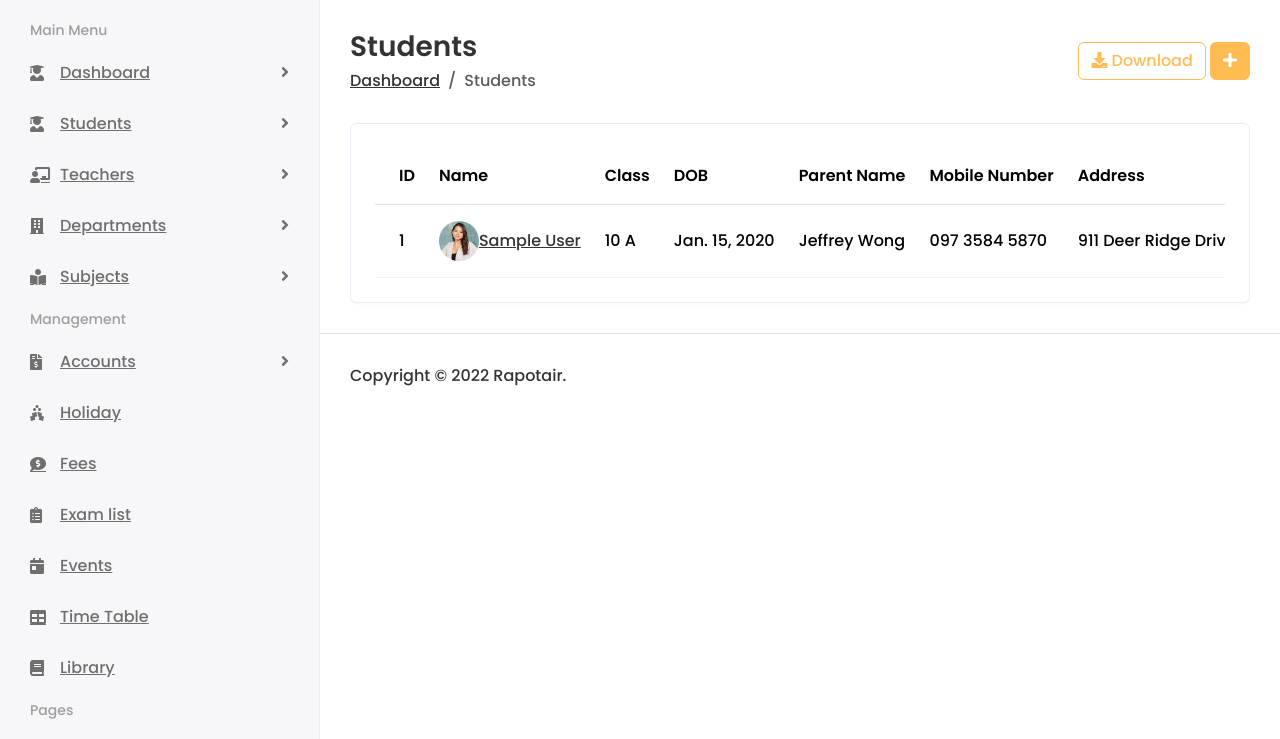
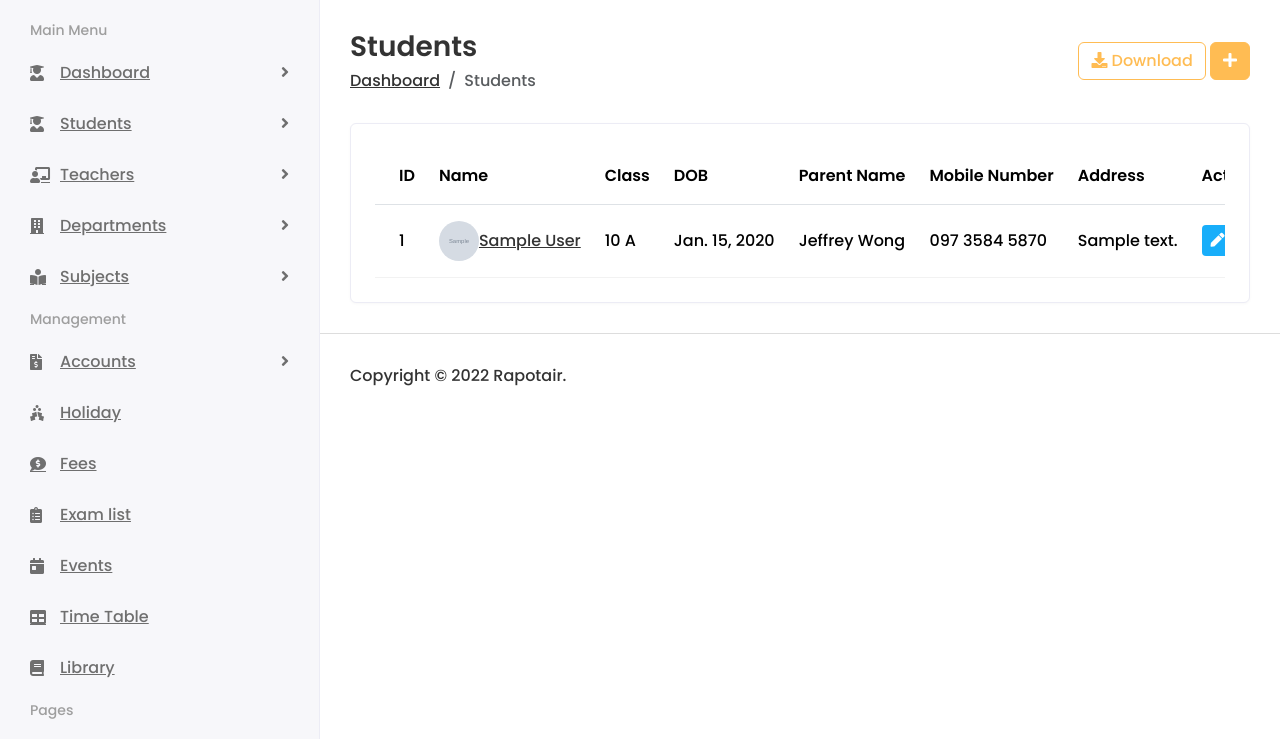
Before and after one commit to QuameOphory/schoolsystem, a Django app: page /students/ in a window 1280 px wide. Shown: the part 60-799 px from the top of the page. Run offline with Django 4.2, Linux system fonts and the light colour scheme; tables that the repository leaves empty hold one stand-in row (values such as "Sample post"); grey boxes marked "Sample" are stand-in pictures; some libraries are stand-ins or nearby versions.

Commit message:
Update students list template

```diff
--- a/templates/students/students_list.html
+++ b/templates/students/students_list.html
@@ -46,7 +46,7 @@
                             <td>{{student.student_id}}</td>
                             <td>
                               <h2 class="table-avatar">
-                                  <a href="student-details.html" class="avatar avatar-sm mr-2"><img class="avatar-img rounded-circle" src="assets/img/profiles/avatar-01.jpg" alt="User Image"></a>
+                                  <a href="student-details.html" class="avatar avatar-sm mr-2"><img class="avatar-img rounded-circle" src="{{ student.photo.url }}" alt="User Image"></a>
                                   <a href="student-details.html">{{student}}</a>
                               </h2>
                             </td>
@@ -54,7 +54,7 @@
                             <td>{{student.birth_date}}</td>
                             <td>Jeffrey Wong</td>
                             <td>097 3584 5870</td>
-                            <td>911 Deer Ridge Drive,USA</td>
+                            <td>{{student.residence_address}}</td>
                             <td class="text-right">
                               <div class="actions">
                                   <a href="edit-student.html" class="btn btn-sm bg-success-light mr-2">
```
